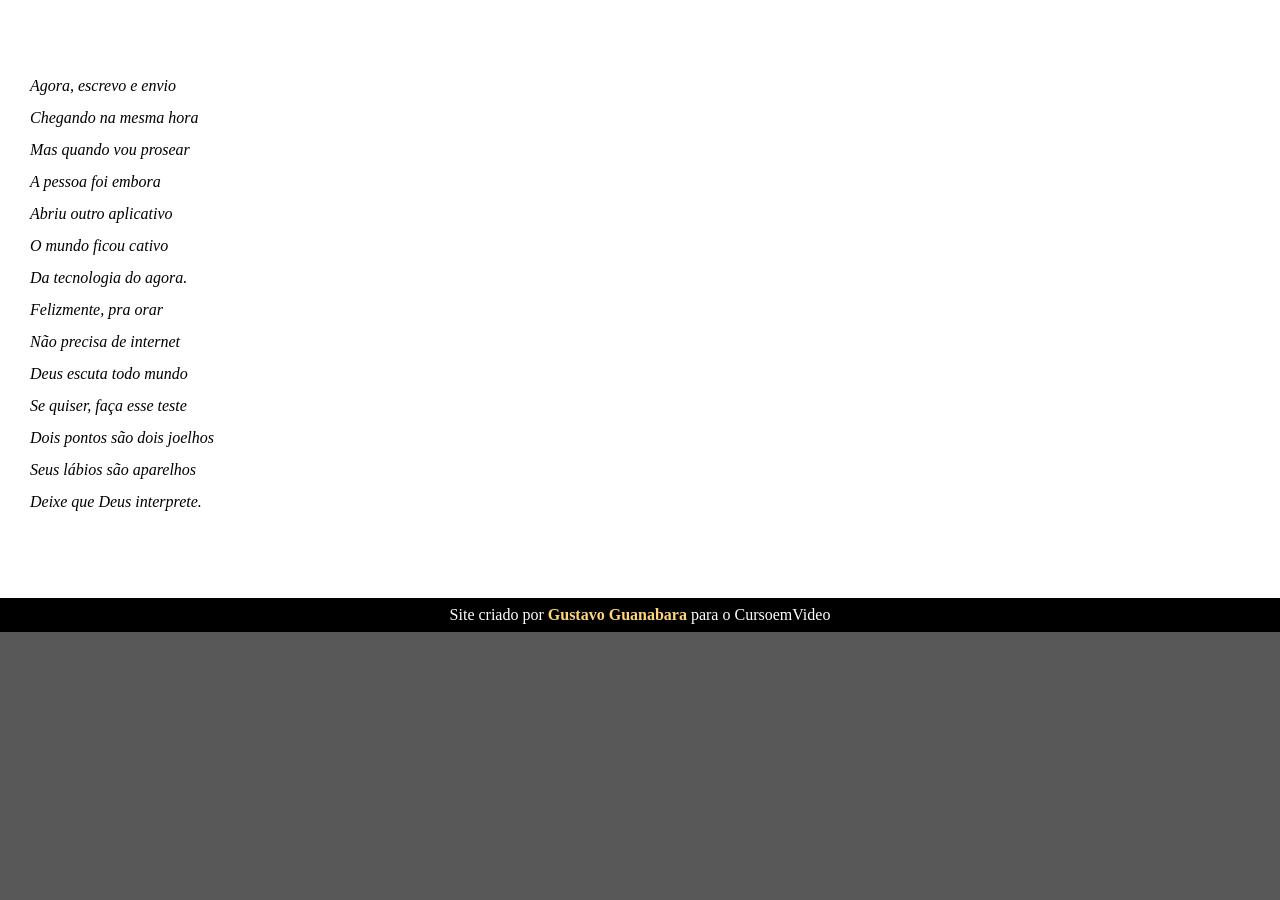
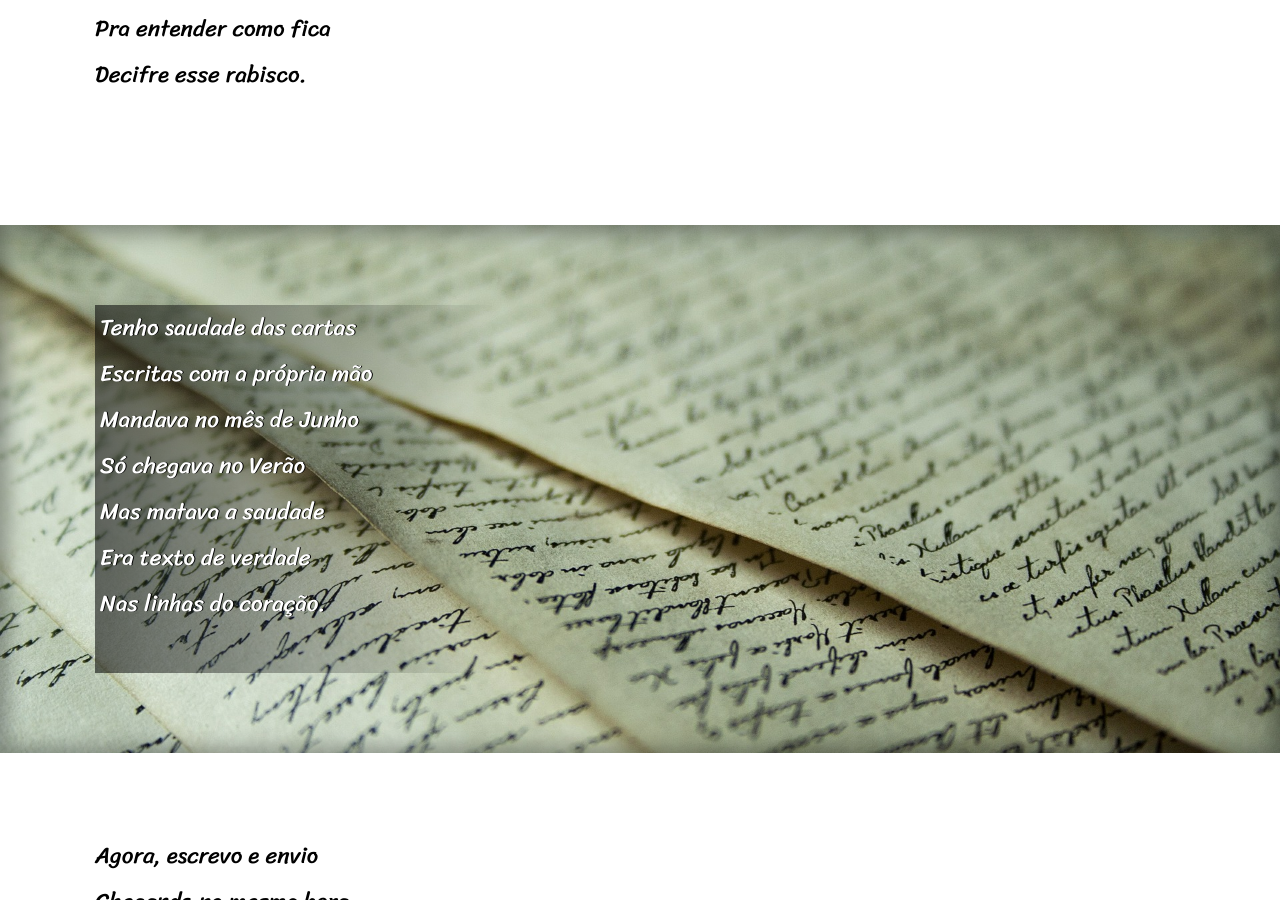
Before and after one commit to Viictorclay/Exercicios-HTML.CSS, a plain HTML site: page Desafios/d005/index.html in a window 1280 px wide. Shown: the part 1900-2800 px from the top of the page. Before the commit the page ends 2532 px from the top, so only its background shows below. Drawn offline with Linux system fonts and the light colour scheme.

Commit message:
Projeto - Cordel Moderno | 28/08/2025
Curso em vídeo - YouTube
HTML & CSS
Prof.: Gustavo Guanabara
Mundo 3/5

```diff
--- a/Desafios/d005/style.css
+++ b/Desafios/d005/style.css
@@ -1,13 +1,21 @@
 @charset "UTF-8";
+@import url('https://fonts.googleapis.com/css2?family=Passion+One&family=Sriracha&display=swap');
+
+:root {
+    --fonte1: Verdana, Geneva, Tahoma, sans-serif;
+    --fonte2: "Passion One", sans-serif;
+    --fonte3: "Sriracha", cursive;
+}
 
 * {
     margin: 0px;
     padding: 0px;
+    font-size: 1em;
 }
 
 html, body {
-    min-width: 100vh;
     background-color: rgb(88, 88, 88);
+    font-family: var(--fonte1);
 }
 
 header {
@@ -19,10 +27,13 @@ header {
 header > h1 {
     padding-top: 45px;
     font-variant: small-caps;
+    font-family: var(--fonte2);
+    font-size: 6vw;
 }
 
 header > p {
     padding-bottom: 30px;
+    font-size: 10px;
 }
 
 header a, footer a {
@@ -40,10 +51,12 @@ main > section {
     padding-bottom: 10vh;
     line-height: 2em;
     padding-left: 30px;
+    font-family: var(--fonte3);
+    font-size: 1.8vw;
 }
 main > section > p {
-    font-style: italic;
-
+    padding-bottom: 2em;
+    margin-left: 65px;
 }
 
 main > section.normal {
@@ -55,36 +68,39 @@ main > section.normal {
 main > section.imagem {
     background-color: rgba(35, 35, 35, 0.245);
     color: white;
-    background-position: right center;
+    background-position: center center;
 }
 
 main > section.imagem > p {
-    background-color: ;
     background-image: linear-gradient(to right,
     rgba(0, 0, 0, 0.555),
     rgba(0, 0, 0, 0));
+    text-shadow: 1px 0px 0px black;
+    padding-left: 5px;
     width: 400px;
-    padding-left: 5px;
-
 }
 
 main > section#img01{
     background-image: url(imagens/background001.jpg);
     background-size: cover;
     background-attachment: fixed;
-    box-shadow: inset 1px 1px 20px 7px rgba(0, 0, 0, 0.286)
+    box-shadow: inset 1px 1px 20px 7px rgba(0, 0, 0, 0.422)
 }
 
 main section#img02 {
     background-image: url(imagens/background002.jpg);
     background-size: cover;
     background-attachment: fixed;
-    box-shadow: inset 1px 1px 20px 7px rgba(0, 0, 0, 0.286)
+    box-shadow: inset 1px 1px 20px 7px rgba(0, 0, 0, 0.338)
 }
 
 footer {
     background-color: black;
     color: white;
     text-align: center;
-    padding: 8px;
+    padding: 5px;
 }
+
+footer > p {
+    font-size: 10px;
+}
```
